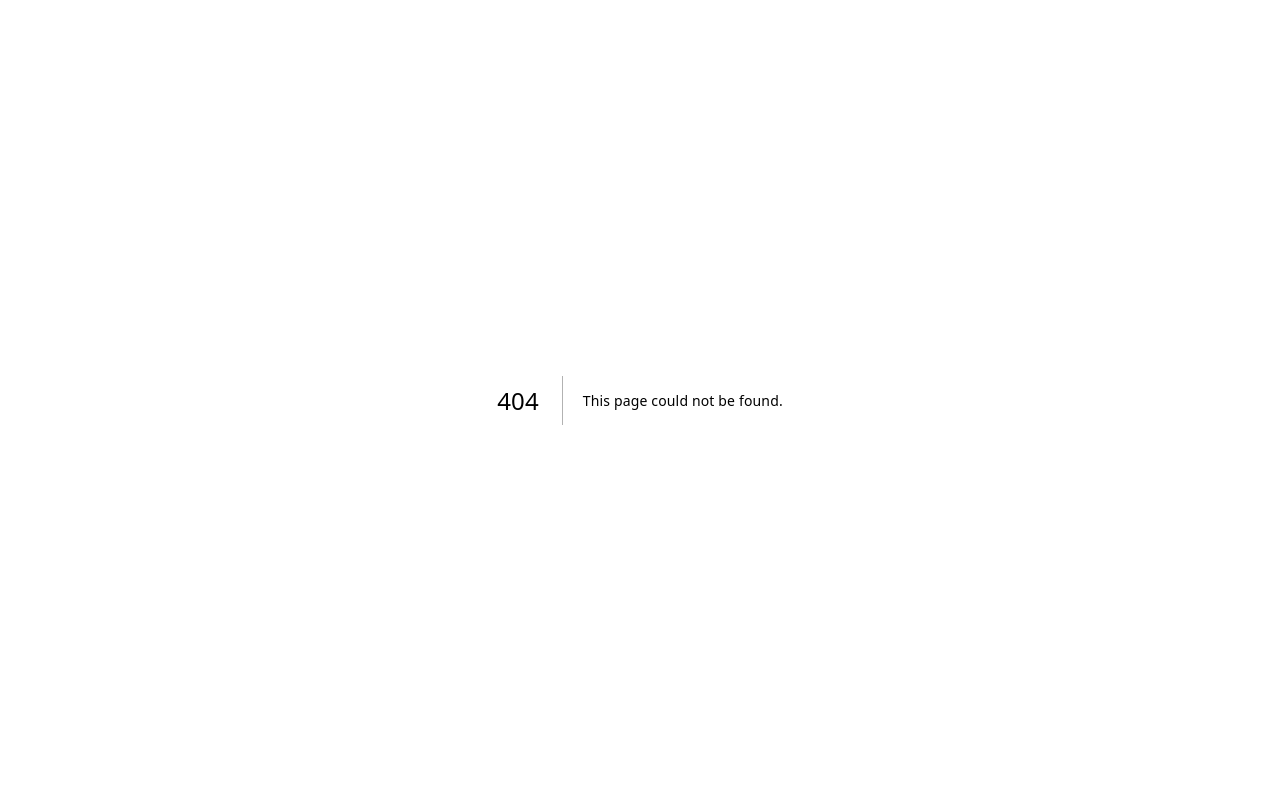
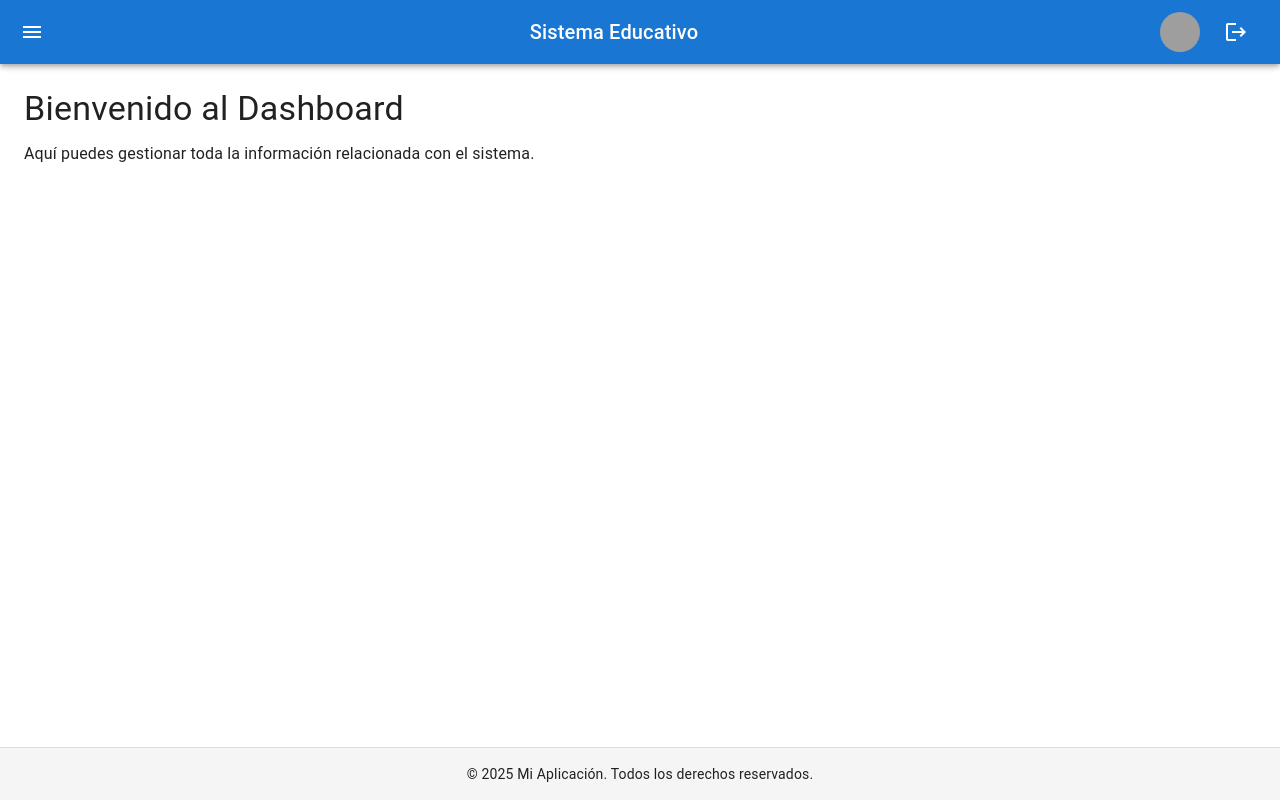
Before and after one commit to andresmedina840/front_colegio_alegria, a Next.js app: page /dashboard in a window 1280 px wide. Before the commit this address had no page. Built offline with nearby package versions, Linux system fonts and the light colour scheme; grey boxes are pictures that could not be loaded.

Commit message:
Dashboard

```diff
--- /dev/null
+++ b/src/app/components/Layout.tsx
@@ -0,0 +1,176 @@
+"use client";
+
+import React, { useState } from "react";
+import {
+  AppBar,
+  Avatar,
+  Box,
+  CssBaseline,
+  Divider,
+  Drawer,
+  IconButton,
+  List,
+  ListItem,
+  ListItemButton,
+  ListItemIcon,
+  ListItemText,
+  Toolbar,
+  Typography,
+} from "@mui/material";
+import MenuIcon from "@mui/icons-material/Menu";
+import DashboardIcon from "@mui/icons-material/Dashboard";
+import InboxIcon from "@mui/icons-material/MoveToInbox";
+import MailIcon from "@mui/icons-material/Mail";
+import LogoutIcon from "@mui/icons-material/Logout";
+import { useRouter } from "next/navigation";
+
+// Simulación de roles del usuario actual
+const currentUserRole = "ADMIN";
+
+const drawerWidth = 240;
+
+interface MenuItem {
+  text: string;
+  route: string;
+  roles: string[];
+}
+
+interface LayoutProps {
+  children: React.ReactNode;
+}
+
+const Layout: React.FC<LayoutProps> = ({ children }) => {
+  const [drawerOpen, setDrawerOpen] = useState(false);
+  const router = useRouter();
+
+  const handleDrawerToggle = () => {
+    setDrawerOpen(!drawerOpen);
+  };
+
+  const handleNavigate = (route: string) => {
+    router.push(route);
+    setDrawerOpen(false);
+  };
+
+  // Menú con acceso al Dashboard y otras secciones
+  const menuItems: MenuItem[] = [
+    { text: "Dashboard", route: "/dashboard", roles: ["ADMIN", "PROFESOR", "PADRE"] },
+    { text: "Estudiantes", route: "/estudiantes", roles: ["ADMIN", "PROFESOR", "PADRE"] },
+    { text: "Materias", route: "/materias", roles: ["ADMIN", "PROFESOR", "PADRE"] },
+    { text: "Profesores", route: "/profesores", roles: ["ADMIN", "PROFESOR", "PADRE"] },
+  ];
+
+  // Filtrar opciones del menú según el rol del usuario
+  const filteredMenuItems = menuItems.filter((item) =>
+    item.roles.includes(currentUserRole)
+  );
+
+  const drawerContent = (
+    <div>
+      <Toolbar>
+        <Typography variant="h6">Menú</Typography>
+      </Toolbar>
+      <Divider />
+      <List>
+        {filteredMenuItems.map((item, index) => (
+          <ListItem key={item.text} disablePadding>
+            <ListItemButton onClick={() => handleNavigate(item.route)}>
+              <ListItemIcon>
+                {item.text === "Dashboard" ? (
+                  <DashboardIcon />
+                ) : index % 2 === 0 ? (
+                  <InboxIcon />
+                ) : (
+                  <MailIcon />
+                )}
+              </ListItemIcon>
+              <ListItemText primary={item.text} />
+            </ListItemButton>
+          </ListItem>
+        ))}
+      </List>
+    </div>
+  );
+
+  return (
+    <Box sx={{ display: "flex", flexDirection: "column", minHeight: "100vh" }}>
+      <CssBaseline />
+      {/* AppBar */}
+      <AppBar
+        position="fixed"
+        sx={{ zIndex: (theme) => theme.zIndex.drawer + 1 }}
+      >
+        <Toolbar sx={{ justifyContent: "space-between" }}>
+          <IconButton
+            color="inherit"
+            edge="start"
+            onClick={handleDrawerToggle}
+            sx={{ mr: 2 }}
+          >
+            <MenuIcon />
+          </IconButton>
+          <Typography variant="h6" noWrap>
+            Sistema Educativo
+          </Typography>
+          <Box display="flex" alignItems="center">
+            <Avatar alt="Usuario" src="/user-avatar.png" sx={{ mr: 2 }} />
+            <IconButton color="inherit">
+              <LogoutIcon />
+            </IconButton>
+          </Box>
+        </Toolbar>
+      </AppBar>
+
+      {/* Drawer */}
+      <Drawer
+        variant="persistent"
+        open={drawerOpen}
+        sx={{
+          width: drawerOpen ? drawerWidth : 0,
+          flexShrink: 0,
+          "& .MuiDrawer-paper": {
+            width: drawerWidth,
+            boxSizing: "border-box",
+            transition: "width 0.3s ease",
+          },
+        }}
+      >
+        {drawerContent}
+      </Drawer>
+
+      {/* Main Content */}
+      <Box
+        component="main"
+        sx={{
+          flexGrow: 1,
+          p: 3,
+          marginLeft: drawerOpen ? `${drawerWidth}px` : 0,
+          transition: "margin-left 0.3s ease",
+          display: "flex",
+          flexDirection: "column",
+        }}
+      >
+        <Toolbar />
+        {children}
+      </Box>
+
+      {/* Footer */}
+      <Box
+        component="footer"
+        sx={{
+          backgroundColor: "#f5f5f5",
+          padding: 2,
+          textAlign: "center",
+          borderTop: "1px solid #ddd",
+        }}
+      >
+        <Typography variant="body2">
+          © {new Date().getFullYear()} Mi Aplicación. Todos los derechos
+          reservados.
+        </Typography>
+      </Box>
+    </Box>
+  );
+};
+
+export default Layout;
--- /dev/null
+++ b/src/app/dashboard/page.tsx
@@ -0,0 +1,22 @@
+"use client";
+
+import React from "react";
+import Layout from "../components/Layout";
+import { Typography, Box } from "@mui/material";
+
+const Dashboard = () => {
+  return (
+    <Layout>
+      <Box>
+        <Typography variant="h4" gutterBottom>
+          Bienvenido al Dashboard
+        </Typography>
+        <Typography>
+          Aquí puedes gestionar toda la información relacionada con el sistema.
+        </Typography>
+      </Box>
+    </Layout>
+  );
+};
+
+export default Dashboard;
```
Also changed, not shown: src/app/components/LoginForm.tsx (+2 -6 lines), src/app/estudiantes/page.tsx (added, +19 -0 lines), src/app/materias/page.tsx (added, +19 -0 lines), src/app/profesores/page.tsx (added, +19 -0 lines).
